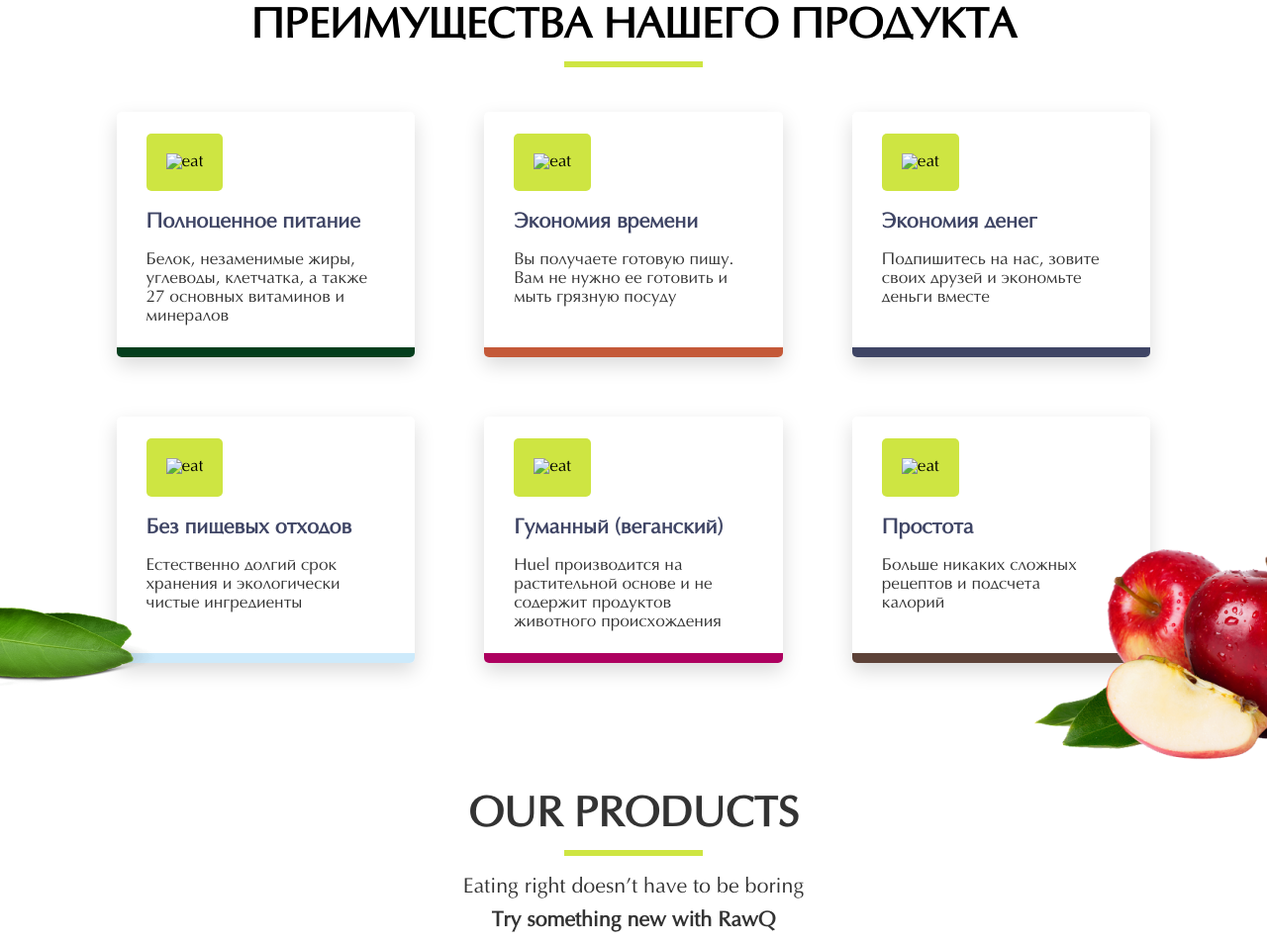
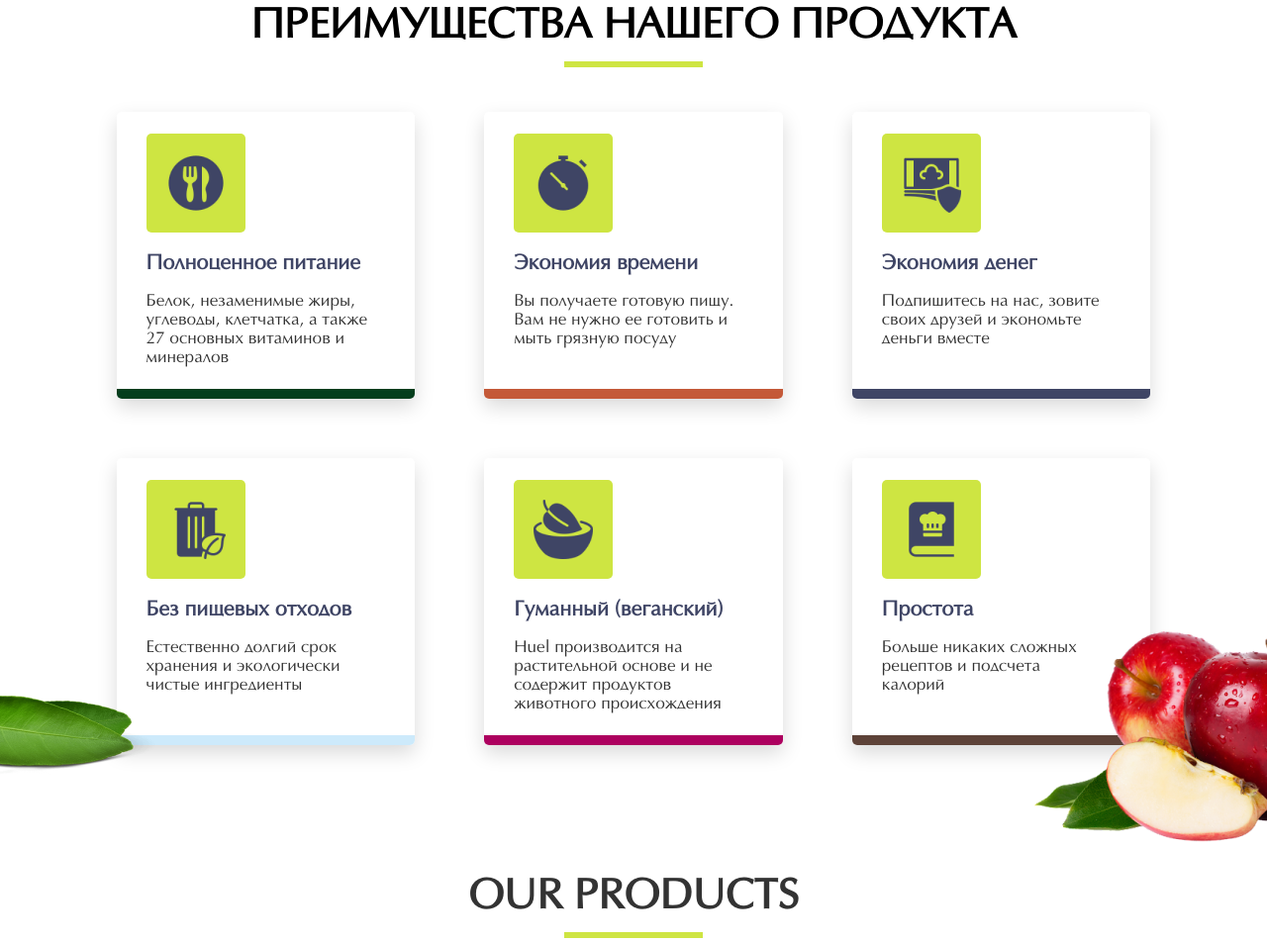
Before and after one commit to prostonadobobb/rep1, a plain HTML site: page index.html in a window 1280 px wide. Shown: the part 1037-1990 px from the top of the page at 99% size. Drawn offline with Linux system fonts and the light colour scheme; the site is published under a folder, as on GitHub Pages, so addresses that start at the root find nothing.

Commit message:
fixed img_item

```diff
--- a/index.html
+++ b/index.html
@@ -81,7 +81,7 @@
             <div class="benefits_products">
                 <div class="product_benefits-item eat">
                     <div class="img_item">
-                        <img class="eat" src="/img/icons8-еда-100 1.png" alt="eat">
+                        <img class="eat" src="./img/icons8-еда-100 1.png" alt="eat">
                     </div>
                     <div class="about_product">
                         <div class="about_tittle">Полноценное питание</div>
@@ -92,7 +92,7 @@
 
                 <div class="product_benefits-item time">
                     <div class="img_item">
-                        <img class="eat" src="/img/icons8-время-100 (1) 1.png" alt="eat">
+                        <img class="eat" src="./img/icons8-время-100 (1) 1.png" alt="eat">
                     </div>
                     <div class="about_product">
                         <div class="about_tittle">Экономия времени</div>
@@ -103,7 +103,7 @@
 
                 <div class="product_benefits-item money">
                     <div class="img_item">
-                        <img class="eat" src="/img/icons8-деньги-ваши-100 (1) 1.png" alt="eat">
+                        <img class="eat" src="./img/icons8-деньги-ваши-100 (1) 1.png" alt="eat">
                     </div>
                     <div class="about_product">
                         <div class="about_tittle">Экономия денег</div>
@@ -114,7 +114,7 @@
 
                 <div class="product_benefits-item waste">
                     <div class="img_item">
-                        <img class="eat" src="/img/icons8-сортировка-отходов-100 (2) 1.png" alt="eat">
+                        <img class="eat" src="./img/icons8-сортировка-отходов-100 (2) 1.png" alt="eat">
                     </div>
                     <div class="about_product">
                         <div class="about_tittle">Без пищевых отходов</div>
@@ -125,7 +125,7 @@
 
                 <div class="product_benefits-item vegan">
                     <div class="img_item">
-                        <img class="eat" src="/img/icons8-веганская-еда-100 1.png" alt="eat">
+                        <img class="eat" src="./img/icons8-веганская-еда-100 1.png" alt="eat">
                     </div>
                     <div class="about_product">
                         <div class="about_tittle">Гуманный (веганский)</div>
@@ -136,7 +136,7 @@
 
                 <div class="product_benefits-item easy">
                     <div class="img_item">
-                        <img class="eat" src="/img/icons8-поваренная-книга-100 1.png" alt="eat">
+                        <img class="eat" src="./img/icons8-поваренная-книга-100 1.png" alt="eat">
                     </div>
                     <div class="about_product">
                         <div class="about_tittle">Простота</div>
```
